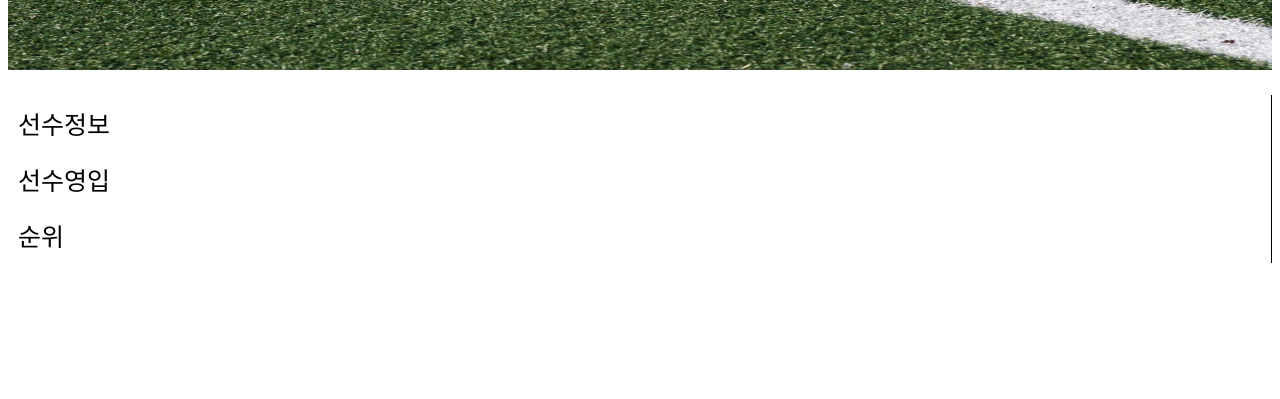
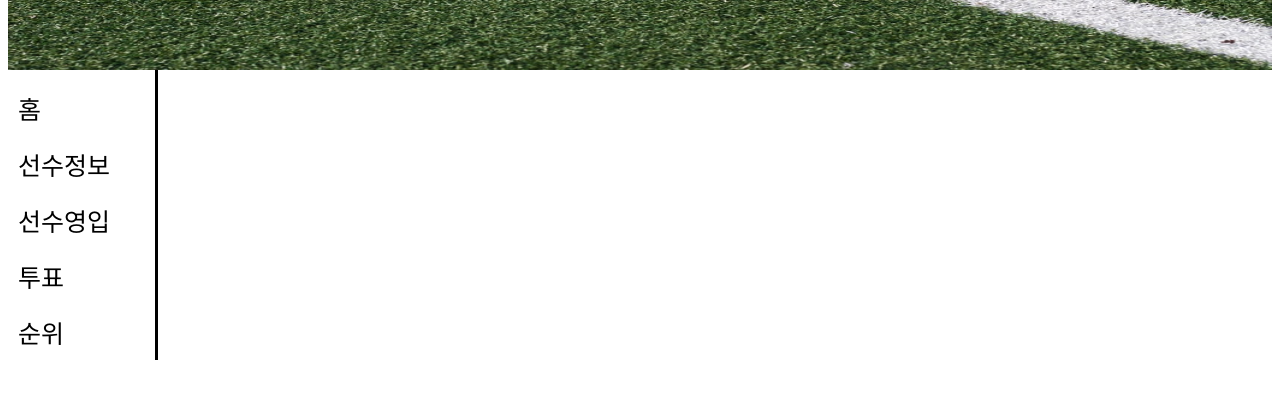
Before and after one commit to kskim625/BFE, a plain HTML site: page rankings.html in a window 1280 px wide. Shown: the part 289-688 px from the top of the page. Drawn offline with Linux system fonts and the light colour scheme.

Commit message:
few updates
some more html files added, and the design of index file fixed

```diff
--- a/rankings.html
+++ b/rankings.html
@@ -7,9 +7,13 @@
   </head>
   <body>
     <h1><p id="headimage"><img src="EPL.png" width="150px" height="150px"></p>Bromance Fantasy EPL</h1>
-    <dl id="list">
-      <dt><a href="playerinformation.html">선수정보</a></dt>
-      <dt><a href="transaction.html">선수영입</a></dt>
-      <dt><a href="rankings">순위</a></dt>
+    <div id="grid">
+      <dl id="list">
+        <dt id="first_list"><a href="index.html">홈</a></dt>
+        <dt><a href="playerinformation.html">선수정보</a></dt>
+        <dt><a href="transaction.html">선수영입</a></dt>
+        <dt><a href="vote.html">투표</a></dt>
+        <dt><a href="rankings.html">순위</a></dt>
+      </div>
   </body>
 </html>
--- a/style.css
+++ b/style.css
@@ -12,7 +12,12 @@ h1{
 }
 #list{
   font-size:25px;
-  border-right:1px solid black;
+  display:grid;
+  margin:0;
+  border-right:3px solid black;
+}
+#first_list{
+  margin-top:10px;
 }
 #grid{
   display:grid;
@@ -22,10 +27,10 @@ h1{
   padding:10px;
   padding-left:30px;
 }
+#list dt{
+  padding:10px;
+}
 a{
   color:black;
   text-decoration:none;
 }
-dt{
-  padding:10px;
-}
```
Also changed, not shown: index.html (+4 -2 lines), playerinformation.html (+8 -4 lines), vote.html (added, +20 -0 lines).
